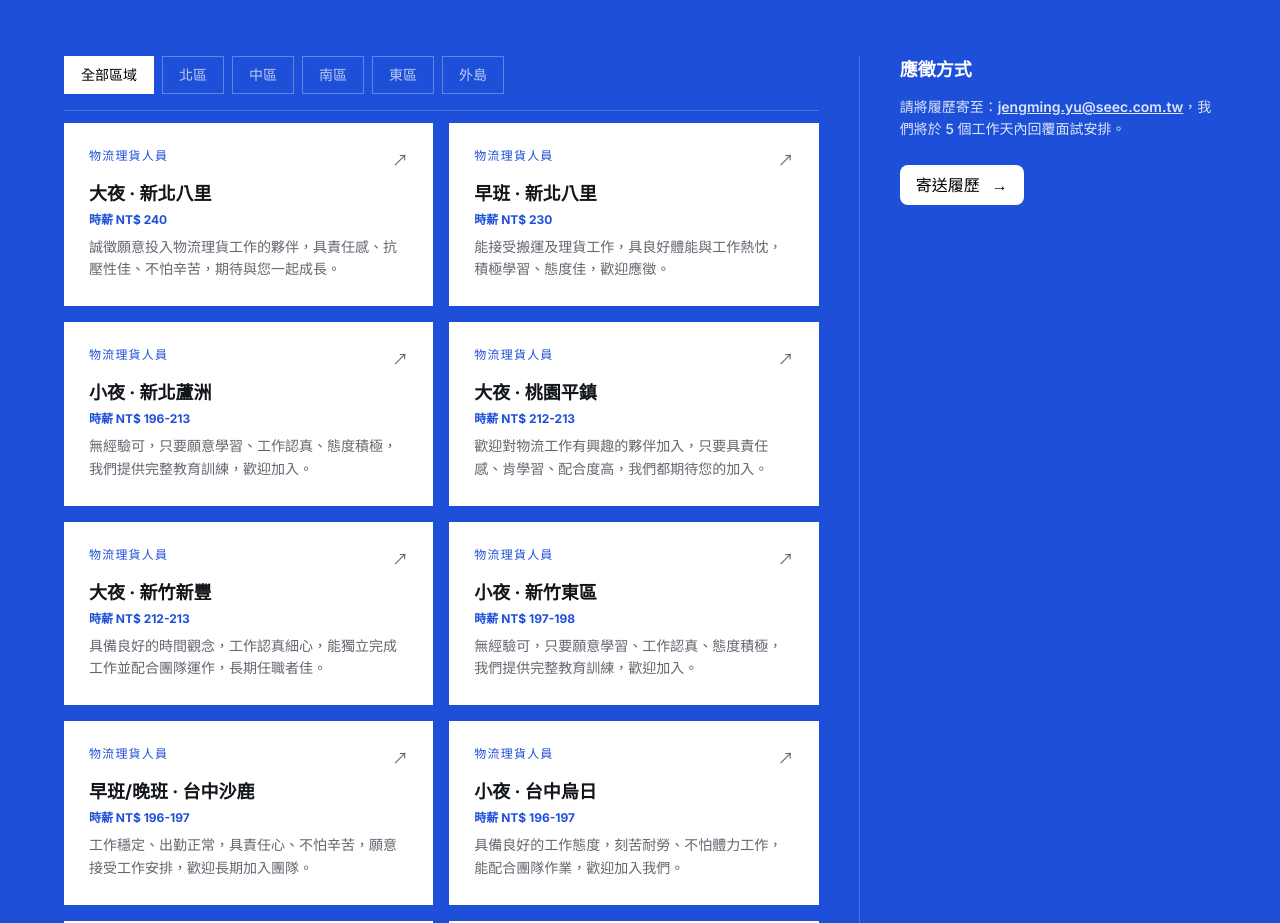
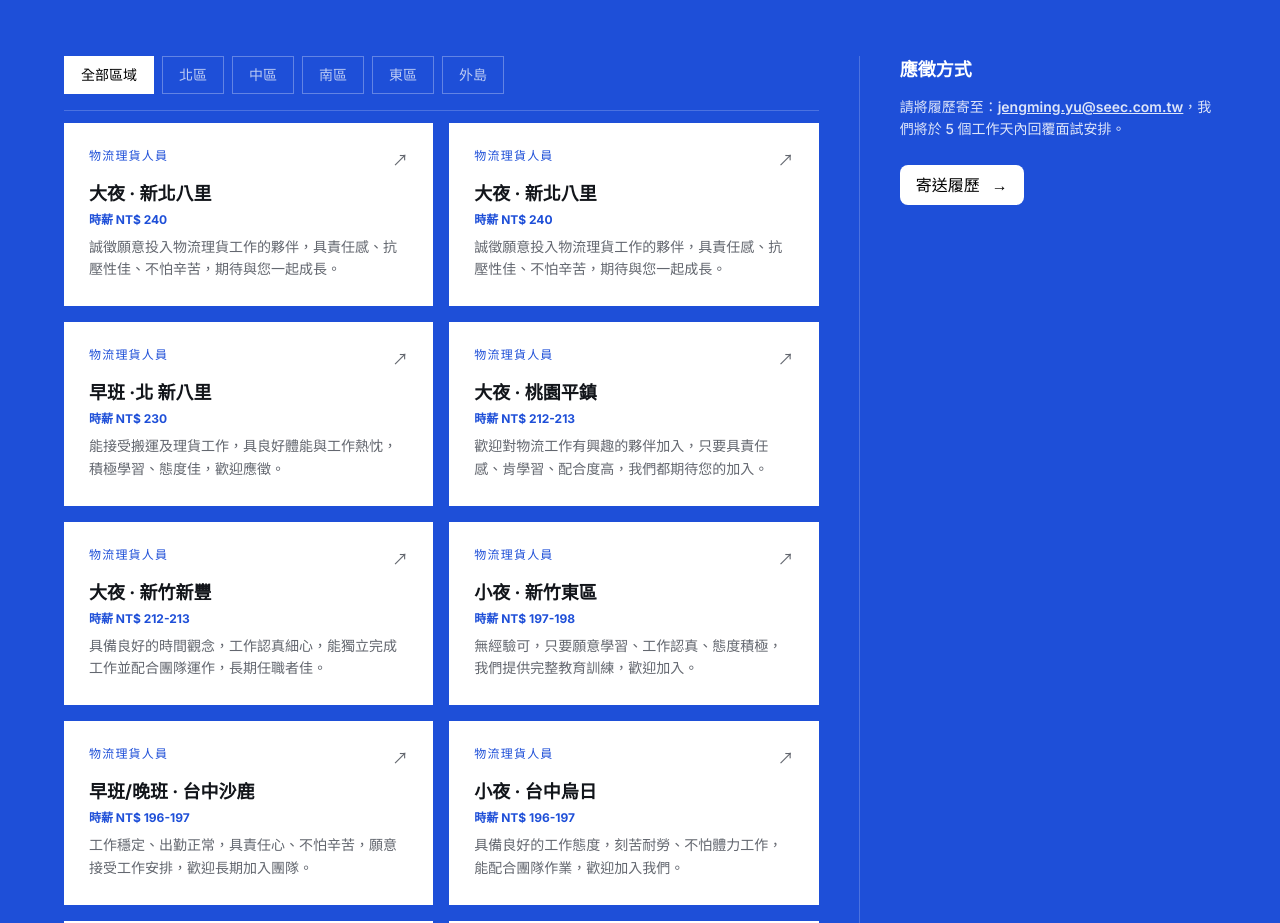
Before and after one commit to xinlin0121/xinlin, a plain HTML site: page index.html in a window 1280 px wide. Shown: the part 1714-2637 px from the top of the page. Drawn offline with nearby package versions, Linux system fonts and the light colour scheme.

Commit message:
Update job postings and salary information

```diff
--- a/index.html
+++ b/index.html
@@ -348,6 +348,20 @@
           </a>
 
           <!-- 北區：新北市 -->
+          <a href="https://www.chickpt.com.tw/job-QJlmXqWjR1XZ" target="_blank" rel="noopener noreferrer"
+             data-region="north" data-city="newtaipei"
+             data-salary="240" data-unit="HOUR" data-street="八里區商港五路"
+             class="job-card group bg-white text-ink p-6 border border-white/0 hover:border-white transition-colors block">
+            <div class="flex items-start justify-between gap-2 mb-2">
+              <p class="font-display text-xs uppercase tracking-widest text-blue">物流理貨人員</p>
+              <span aria-hidden="true" class="text-mute group-hover:text-blue transition-colors shrink-0">↗</span>
+            </div>
+            <h3 class="font-display font-bold text-lg mb-1">大夜 · 新北八里</h3>
+            <p class="font-display text-xs font-bold text-blue mb-2">時薪 NT$ 240</p>
+            <p class="text-sm text-mute leading-relaxed">誠徵願意投入物流理貨工作的夥伴，具責任感、抗壓性佳、不怕辛苦，期待與您一起成長。</p>
+          </a>
+
+          <!-- 北區：新北市 -->
           <a href="https://www.chickpt.com.tw/job-BZQ1oJn3Amqx" target="_blank" rel="noopener noreferrer"
              data-region="north" data-city="newtaipei"
              data-salary="230" data-unit="HOUR" data-street="八里區商港五路"
@@ -356,25 +370,12 @@
               <p class="font-display text-xs uppercase tracking-widest text-blue">物流理貨人員</p>
               <span aria-hidden="true" class="text-mute group-hover:text-blue transition-colors shrink-0">↗</span>
             </div>
-            <h3 class="font-display font-bold text-lg mb-1">早班 · 新北八里</h3>
+            <h3 class="font-display font-bold text-lg mb-1">早班 ·北 新八里</h3>
             <p class="font-display text-xs font-bold text-blue mb-2">時薪 NT$ 230</p>
             <p class="text-sm text-mute leading-relaxed">能接受搬運及理貨工作，具良好體能與工作熱忱，積極學習、態度佳，歡迎應徵。</p>
           </a>
 
 
-          <!-- 北區：新北市 -->
-          <a href="https://www.chickpt.com.tw/job-QJlmXPr3RmXZ" target="_blank" rel="noopener noreferrer"
-             data-region="north" data-city="newtaipei"
-             data-salary="196-213" data-unit="HOUR" data-street="蘆洲區國道路"
-             class="job-card group bg-white text-ink p-6 border border-white/0 hover:border-white transition-colors block">
-            <div class="flex items-start justify-between gap-2 mb-2">
-              <p class="font-display text-xs uppercase tracking-widest text-blue">物流理貨人員</p>
-              <span aria-hidden="true" class="text-mute group-hover:text-blue transition-colors shrink-0">↗</span>
-            </div>
-            <h3 class="font-display font-bold text-lg mb-1">小夜 · 新北蘆洲</h3>
-            <p class="font-display text-xs font-bold text-blue mb-2">時薪 NT$ 196-213</p>
-            <p class="text-sm text-mute leading-relaxed">無經驗可，只要願意學習、工作認真、態度積極，我們提供完整教育訓練，歡迎加入。</p>
-          </a>
 
              <!-- 北區：桃園市 -->
           <a href="https://www.chickpt.com.tw/job-kKZm4r4X95Qy" target="_blank" rel="noopener noreferrer"
```
